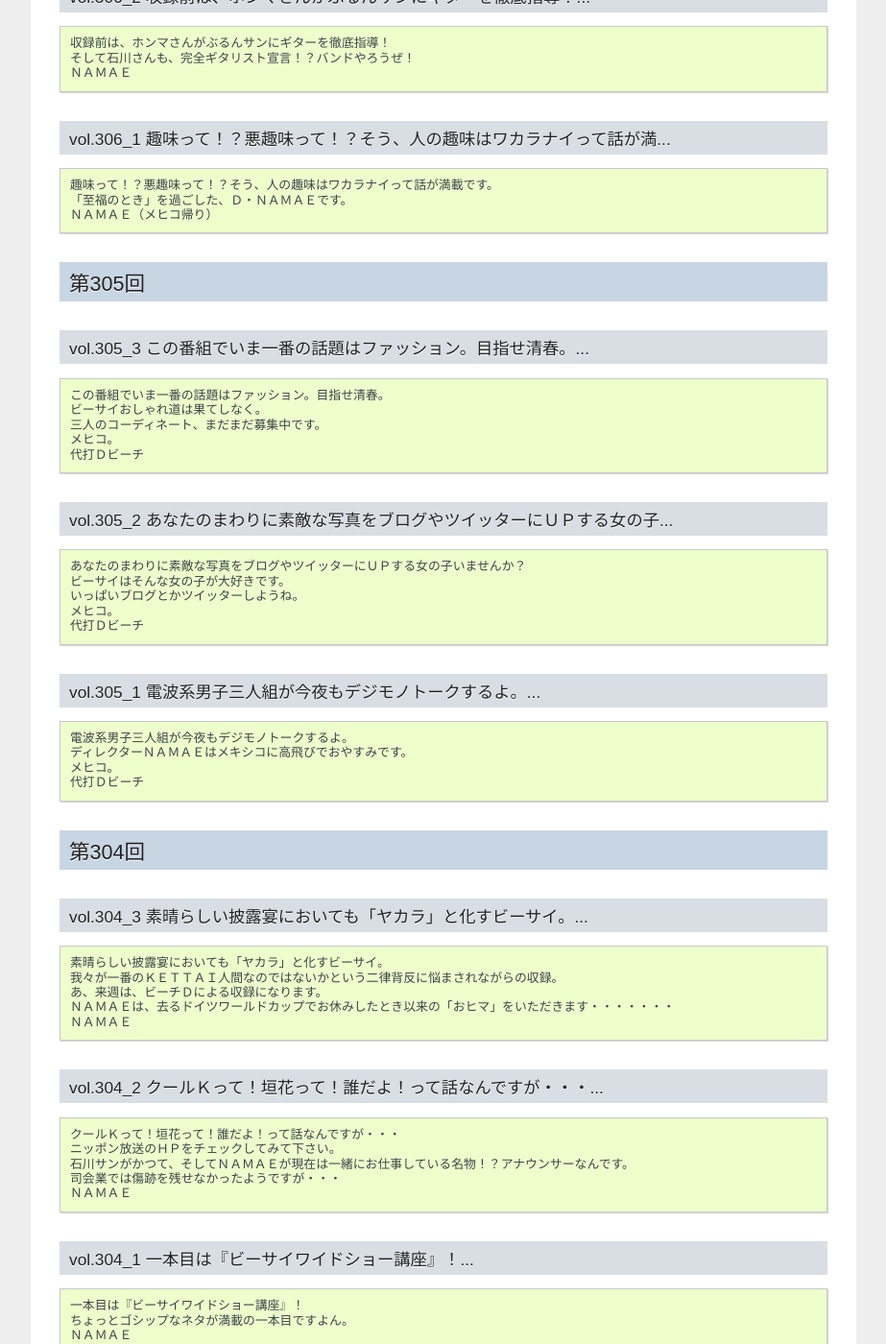
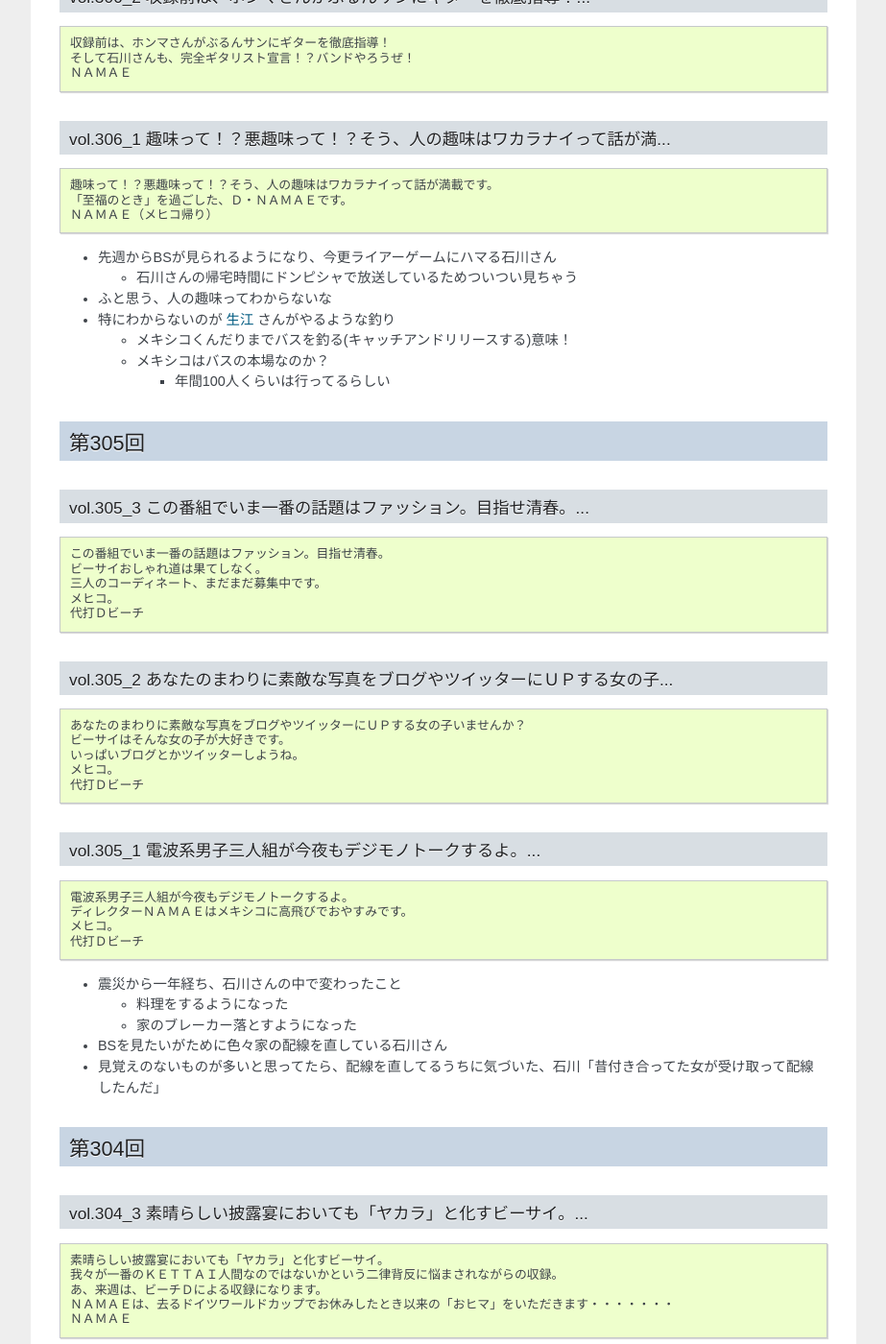
Before and after one commit to gosyujin/be-side, a Sphinx documentation site: the page built from source/2012.rst, in a window 1280 px wide and 1400 px high, scrolled down 25259 px. Shown: the whole window at 96% size, without its empty margins (198-1121 px from the left). Built offline with Sphinx 7.4.7, drawn with Linux system fonts in a browser that asks for light colours; some of the changed text lies outside the part shown.

Commit message:
Update source

```diff
--- a/source/2012.rst
+++ b/source/2012.rst
@@ -1508,6 +1508,18 @@ vol.306_1 趣味って！？悪趣味って！？そう、人の趣味はワカ
    「至福のとき」を過ごした、Ｄ・ＮＡＭＡＥです。
    ＮＡＭＡＥ（メヒコ帰り）
 
+* 先週からBSが見られるようになり、今更ライアーゲームにハマる石川さん
+
+  * 石川さんの帰宅時間にドンピシャで放送しているためついつい見ちゃう
+
+* ふと思う、人の趣味ってわからないな
+* 特にわからないのが :term:`生江` さんがやるような釣り
+
+  * メキシコくんだりまでバスを釣る(キャッチアンドリリースする)意味！
+  * メキシコはバスの本場なのか？
+
+    * 年間100人くらいは行ってるらしい
+
 第305回
 ========
 
@@ -1543,6 +1555,14 @@ vol.305_1 電波系男子三人組が今夜もデジモノトークするよ。.
    メヒコ。
    代打Ｄビーチ
 
+* 震災から一年経ち、石川さんの中で変わったこと
+
+  * 料理をするようになった
+  * 家のブレーカー落とすようになった
+
+* BSを見たいがために色々家の配線を直している石川さん
+* 見覚えのないものが多いと思ってたら、配線を直してるうちに気づいた、石川「昔付き合ってた女が受け取って配線したんだ」
+
 第304回
 ========
 
@@ -1577,6 +1597,8 @@ vol.304_1 一本目は『ビーサイワイドショー講座』！...
    ちょっとゴシップなネタが満載の一本目ですよん。
    ＮＡＭＡＥ
 
+* ゆず北川悠仁の結婚式にお呼ばれした石川さんと :term:`松尾` さん
+
 第303回
 ========
 
--- a/source/2014.rst
+++ b/source/2014.rst
@@ -25,6 +25,12 @@ vol.451_2 私はビーサイメンバーに入ってからまだ３ヶ月です
    今年も本当にくだらないことを真剣に？発信していることを
    今日の放送で知った。
    ＮＡＮＪＯ
+
+* :term:`にしみか` の話
+
+  * 一家揃ってラジオ家系
+  * 衝撃の事実、彼氏にDVされて目を腫らして出社してきた事もある
+  * ホンマ「大事だよ！」
 
 vol.451_1 今年最後のビーサイ。...
 ---------------------------------
--- a/source/glossary.rst
+++ b/source/glossary.rst
@@ -79,7 +79,7 @@
      冴えない風貌が災いして「日々是曇天」という写真集を作られた
 
    にしみか
-     西美香。代々のラジオ家系。彼氏にDVされていた
+     西美香。サウンドマン。代々のラジオ家系。彼氏にDVされていた
 
    ビーチ
      鈴木賢一(ザ☆ビーチ)。サウンドマン。たまにビーサイディレクターのピンチヒッター。
```
Also changed, not shown: source/surefire_hit_talk.rst (+15 -2 lines).
